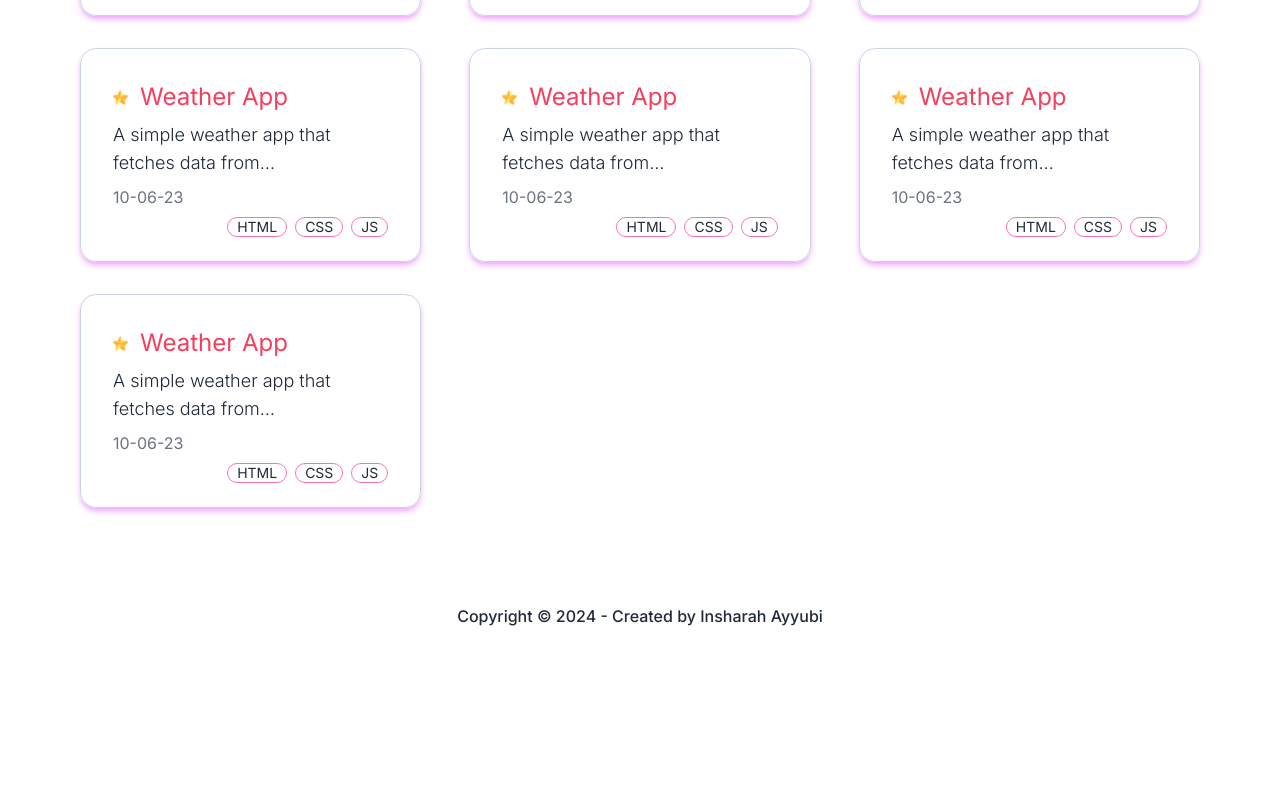
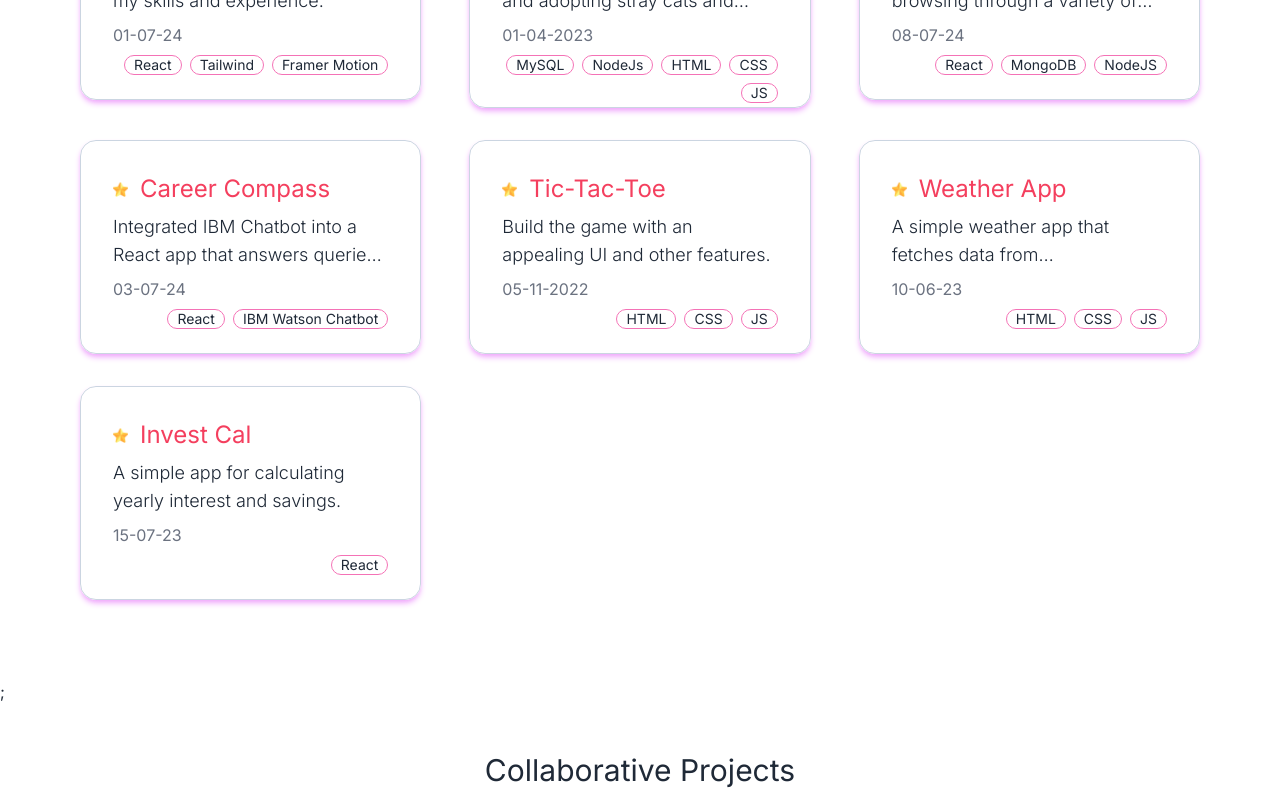
Before and after one commit to insharahAyyubi/portfolio, a React (Vite) app: page /projects in a window 1280 px wide. Shown: the part 840-1640 px from the top of the page. Before the commit the page ends 1484 px from the top, so only its background shows below. Built offline with nearby package versions, Linux system fonts and the light colour scheme.

Commit message:
data updated

```diff
--- a/package.json
+++ b/package.json
@@ -15,7 +15,8 @@
     "react-dom": "^18.3.1",
     "react-icons": "^5.2.1",
     "react-intersection-observer": "^9.13.0",
-    "react-router-dom": "^6.25.1"
+    "react-router-dom": "^6.25.1",
+    "uuid": "^10.0.0"
   },
   "devDependencies": {
     "@types/react": "^18.3.3",
--- a/src/assets/data.js
+++ b/src/assets/data.js
@@ -1,3 +1,5 @@
+import { v4 as uuidv4 } from 'uuid';
+
 const education = [
   {
     institute: "Jamia Millia Islamia",
@@ -107,29 +109,71 @@ const experience = [
       },
     ],
   },
+  {
+    acc_title: "Extracurricular Activities",
+    exp: [
+      {
+        company: "Upwork",
+        position: "Voiceover Artist",
+        duration: "Nov 2021 - Present",
+        location: "Remote",
+        img: "./upwork.png",
+        points: [
+          "▸ Worked with 20+ clients worldwide with a 100% job success rate.",
+          "▸ Completed several voice-over projects for various websites, apps, and YouTube.",
+        ],
+      },
+    ],
+  },
 ];
 
-const projects = [
+const personal_projects = [
   {
-    id: "1",
+    id: uuidv4(),
     title: "Portfolio",
     description: "A personal website showcasing my skills and experience.",
     tech: ["React", "Tailwind", "Framer Motion"],
     created: "01-07-24",
-    link: "https://github.com/insharahAyyubi",
+    link: "https://github.com/insharahAyyubi/portfolio",
   },
   {
-    id: "2",
-    title: "Weather App",
+    id: uuidv4(),
+    title: "Petlify",
     description:
-      "A simple weather app that fetches data from OpenWeatherMap API.",
+      "A full stack project for browsing and adopting stray cats and dogs seamlessly.",
+    tech: ["MySQL", "NodeJs", "HTML", "CSS", "JS"],
+    created: "01-04-2023",
+    link: "https://github.com/insharahAyyubi/petAdoption",
+  },
+  {
+    id: uuidv4(),
+    title: "Book Store",
+    description:
+      "A MERN Stack project for browsing through a variety of books.",
+    tech: ["React", "MongoDB", "NodeJS"],
+    created: "08-07-24",
+    link: "https://github.com/insharahAyyubi/Book-Store",
+  },
+  {
+    id: uuidv4(),
+    title: "Career Compass",
+    description:
+      "Integrated IBM Chatbot into a React app that answers queries regarding career choices.",
+    tech: ["React", "IBM Watson Chatbot"],
+    created: "03-07-24",
+    link: "https://github.com/insharahAyyubi/ibm_chatbot",
+  },
+  {
+    id: uuidv4(),
+    title: "Tic-Tac-Toe",
+    description:
+      "Build the game with an appealing UI and other features.",
     tech: ["HTML", "CSS", "JS"],
-    created: "10-06-23",
-    link: "https://github.com/insharahAyyubi",
+    created: "05-11-2022",
+    link: "https://github.com/insharahAyyubi/tic_tac_toe",
   },
-
   {
-    id: "2",
+    id: uuidv4(),
     title: "Weather App",
     description:
       "A simple weather app that fetches data from OpenWeatherMap API.",
@@ -138,40 +182,52 @@ const projects = [
     link: "https://github.com/insharahAyyubi",
   },
   {
-    id: "2",
-    title: "Weather App",
+    id: uuidv4(),
+    title: "Invest Cal",
     description:
-      "A simple weather app that fetches data from OpenWeatherMap API.",
+      "A simple app for calculating yearly interest and savings.",
+    tech: ["React"],
+    created: "15-07-23",
+    link: "https://github.com/insharahAyyubi/interestCalc",
+  },
+];
+
+const collab_projects = [
+  {
+    id: uuidv4(),
+    title: "Zetpeak",
+    description: "Created the landing page and added animations using Intersection Observer API.",
     tech: ["HTML", "CSS", "JS"],
-    created: "10-06-23",
-    link: "https://github.com/insharahAyyubi",
+    created: "06-06-23",
+    link: "https://github.com/insharahAyyubi/Zetpeak_Website",
   },
   {
-    id: "2",
-    title: "Weather App",
+    id: uuidv4(),
+    title: "Computer Engg. Website",
     description:
-      "A simple weather app that fetches data from OpenWeatherMap API.",
-    tech: ["HTML", "CSS", "JS"],
-    created: "10-06-23",
-    link: "https://github.com/insharahAyyubi",
+      "Build the placement and developer pages, with appealing UI.",
+    tech: ["React"],
+    created: "03-11-2023",
+    link: "https://github.com/insharahAyyubi/comp-engg",
   },
   {
-    id: "2",
-    title: "Weather App",
+    id: uuidv4(),
+    title: "RCA Website",
     description:
-      "A simple weather app that fetches data from OpenWeatherMap API.",
-    tech: ["HTML", "CSS", "JS"],
-    created: "10-06-23",
-    link: "https://github.com/insharahAyyubi",
+      "Build the frontend of the website, for a coaching academy.",
+    tech: ["React"],
+    created: "25-07-23",
+    link: "https://github.com/RCA-JMI/frontend",
   },
   {
-    id: "2",
-    title: "Weather App",
+    id: uuidv4(),
+    title: "MyExpense",
     description:
-      "A simple weather app that fetches data from OpenWeatherMap API. A simple weather app that fetches data from OpenWeatherMap API.",
+      "Buil the landing page of the project with multiple interactive sections.",
     tech: ["HTML", "CSS", "JS"],
-    created: "10-06-23",
-    link: "https://github.com/insharahAyyubi",
+    created: "23-07-2023",
+    link: "https://github.com/insharahAyyubi/GammaSquad",
   },
 ];
-export { education, certificates, experience, projects };
+
+export { education, certificates, experience, personal_projects, collab_projects };
--- a/src/components/Education/Certification.jsx
+++ b/src/components/Education/Certification.jsx
@@ -1,50 +1,64 @@
-import { SiGeeksforgeeks } from "react-icons/si";
-import { SiCredly } from "react-icons/si";
-import { SiCodechef } from "react-icons/si";
+import { SiGeeksforgeeks, SiCredly, SiCodechef } from "react-icons/si";
 import { FaHackerrank } from "react-icons/fa";
+import { motion } from "framer-motion";
 
 const Certification = () => {
+  const hoverEffect = {
+    y: -10,
+    scale: 1.02,
+    transition: { duration: 0.2, ease: "easeInOut" },
+  };
+
   return (
     <div>
       <h1 className="text-4xl text-center mt-28 h-full mx-2">
         Profiles & Certifications
       </h1>
       <div className="flex flex-wrap items-center justify-center gap-6 m-2 my-16">
-        <a
+        <motion.a
+          whileHover={hoverEffect}
           className="rounded-2xl border-2 border-neutral-400 p-2"
           href="https://www.geeksforgeeks.org/user/frozen7/"
           target="_blank"
         >
           <SiGeeksforgeeks className="text-5xl text-green-700" />
-        </a>
-        <a
+        </motion.a>
+
+        <motion.a
+          whileHover={hoverEffect}
           className="rounded-2xl border-2 border-neutral-400 p-2"
           href="https://www.hackerrank.com/profile/shehlaansari12"
           target="_blank"
         >
           <FaHackerrank className="text-5xl text-green-500" />
-        </a>
-        <a
+        </motion.a>
+
+        <motion.a
+          whileHover={hoverEffect}
           className="rounded-2xl border-2 border-neutral-400 p-2"
           href="https://www.codechef.com/users/frozen_7"
           target="_blank"
         >
           <SiCodechef className="text-5xl text-stone-400" />
-        </a>
-        <a
+        </motion.a>
+
+        <motion.a
+          whileHover={hoverEffect}
           className="rounded-2xl border-2 border-neutral-400 p-2"
           href="https://www.cloudskillsboost.google/public_profiles/3ecf7665-97fd-47db-959c-48c1b57741b1"
           target="_blank"
         >
           <img className="h-[48px]" src="./icons/g_cloud.png" alt="" />
-        </a>
-        <a
+        </motion.a>
+
+        <motion.a
+          whileHover={hoverEffect}
           className="rounded-2xl border-2 border-neutral-400 p-2"
           href="https://www.credly.com/users/insharahayyubi"
           target="_blank"
         >
           <SiCredly className="text-5xl text-orange-500" />
-        </a>
+        </motion.a>
       </div>
     </div>
   );
--- a/src/components/Education/Profiles.jsx
+++ /dev/null
@@ -1,9 +0,0 @@
-import React from "react";
-
-const Profiles = () => {
-  return <div>
-    <h1>Coding Profiles</h1>
-  </div>;
-};
-
-export default Profiles;
--- a/src/components/Home/Hero.jsx
+++ b/src/components/Home/Hero.jsx
@@ -10,12 +10,16 @@ const Hero = () => {
         className="w-full order-2 text-center sm:text-start md:order-1 md:w-1/2 mt-5"
       >
         <div className="space-y-10 p-4 md:p-0 ml-0">
-          <h1 className="text-6xl font-normal mb-4">
+          <motion.h1
+            whileHover={{ x: 12, scale: 1.03}}
+            transition={{ duration: 0.3, ease: "easeInOut" }}
+            className="text-6xl font-normal mb-4"
+          >
             Insharah Ayyubi
             <span className="text-4xl bg-gradient-to-r from-red-400 via-pink-400 to-purple-500 inline-block font-light mt-4 text-transparent bg-clip-text">
               Software Developer
             </span>
-          </h1>
+          </motion.h1>
           <p className="font-light text-2xl text-slate-700 dark:text-slate-100">
             Dedicated to creating seamless, user-friendly applications with a
             blend of creativity and technical prowess. Transforming visions into
--- a/src/components/Home/Skills.jsx
+++ b/src/components/Home/Skills.jsx
@@ -1,4 +1,4 @@
-import React from "react";
+import { motion } from "framer-motion";
 import { RiReactjsFill } from "react-icons/ri";
 import { SiMongodb } from "react-icons/si";
 import { FaNodeJs } from "react-icons/fa";
@@ -8,38 +8,96 @@ import { FaHtml5 } from "react-icons/fa";
 import { FaCss3 } from "react-icons/fa";
 import { IoLogoJavascript } from "react-icons/io5";
 
+const iconVar = (duration) => ({
+  intial: { y: -10 },
+  animate: {
+    y: [8, -8],
+    transition: {
+      duration: duration,
+      ease: "linear",
+      repeat: Infinity,
+      repeatType: "reverse",
+    },
+  },
+});
+
 const Skills = () => {
   return (
     <div className="pb-24">
       <h1 className="text-5xl text-center mb-10">Skills</h1>
       <div className="flex flex-wrap items-center justify-center gap-4 m-2">
-        <div className="rounded-2xl border-2 border-neutral-400 p-2">
+        <motion.div
+          variants={iconVar(2.5)}
+          initial="initial"
+          animate="animate"
+          className="rounded-2xl border-2 border-neutral-400 p-2"
+        >
           <FaHtml5 className="text-5xl text-orange-600" />
-        </div>
-        <div className="rounded-2xl border-2 border-neutral-400 p-2">
-        <FaCss3 className="text-5xl text-blue-600"/>
-        </div>
-        <div className="rounded-2xl border-2 border-neutral-400 p-2">
-        <IoLogoJavascript className="text-5xl bg-black text-yellow-400"/>
-        </div>
-        <div className="rounded-2xl border-2 border-neutral-400 p-2">
+        </motion.div>
+        <motion.div
+          variants={iconVar(5.2)}
+          initial="initial"
+          animate="animate"
+          className="rounded-2xl border-2 border-neutral-400 p-2"
+        >
+          <FaCss3 className="text-5xl text-blue-600" />
+        </motion.div>
+        <motion.div
+          variants={iconVar(3.5)}
+          initial="initial"
+          animate="animate"
+          className="rounded-2xl border-2 border-neutral-400 p-2"
+        >
+          <IoLogoJavascript className="text-5xl bg-black text-yellow-400" />
+        </motion.div>
+        <motion.div
+          variants={iconVar(1.7)}
+          initial="initial"
+          animate="animate"
+          className="rounded-2xl border-2 border-neutral-400 p-2"
+        >
           <RiReactjsFill className="text-5xl text-cyan-400" />
-        </div>
-        <div className="rounded-2xl border-2 border-neutral-400 p-2">
+        </motion.div>
+        <motion.div
+          variants={iconVar(3.7)}
+          initial="initial"
+          animate="animate"
+          className="rounded-2xl border-2 border-neutral-400 p-2"
+        >
           <SiMongodb className="text-5xl text-green-800" />
-        </div>
-        <div className="rounded-2xl border-2 border-neutral-400 p-2">
+        </motion.div>
+        <motion.div
+          variants={iconVar(6)}
+          initial="initial"
+          animate="animate"
+          className="rounded-2xl border-2 border-neutral-400 p-2"
+        >
           <FaNodeJs className="text-5xl text-green-500" />
-        </div>
-        <div className="rounded-2xl border-2 border-neutral-400 p-2">
+        </motion.div>
+        <motion.div
+          variants={iconVar(2.5)}
+          initial="initial"
+          animate="animate"
+          className="rounded-2xl border-2 border-neutral-400 p-2"
+        >
           <FaNpm className="text-5xl text-red-700" />
-        </div>
-        <div className="rounded-2xl border-2 border-neutral-400 p-2">
+        </motion.div>
+        <motion.div
+          variants={iconVar(4.5)}
+          initial="initial"
+          animate="animate"
+          className="rounded-2xl border-2 border-neutral-400 p-2"
+        >
           <GrMysql className="text-5xl text-blue-500" />
-        </div>
-        <div className="rounded-2xl border-2 border-neutral-400 p-2">
+        </motion.div>
+        <motion.div
+          variants={iconVar(1.5)}
+          initial="initial"
+          animate="animate"
+          className="rounded-2xl border-2 border-neutral-400 p-2"
+        >
           <img className="h-[48px]" src="./icons/g_cloud.png" alt="" />
-        </div>
+        </motion.div>
       </div>
     </div>
   );
--- a/src/components/Projects/Projects.jsx
+++ b/src/components/Projects/Projects.jsx
@@ -1,8 +1,8 @@
 import React from "react";
 import Navbar from "../Navbar";
 import Footer from "../Footer";
-import Project_Card from "./Project_Card";
-import { projects } from "../../assets/data";
+import Projects_Section from "./Projects_Section";
+import { personal_projects, collab_projects } from "../../assets/data";
 import { motion } from "framer-motion";
 
 const Projects = () => {
@@ -35,31 +35,8 @@ const Projects = () => {
             </p>
           </motion.div>
         </div>
-        <div className="flex flex-row items-center justify-around mt-24 m-10 md:m-20">
-          <motion.div
-            initial="hidden"
-            animate="visible"
-            variants={{
-              visible: {
-                opacity: 1,
-                transition: { when: "beforeChildren", staggerChildren: 0.3 },
-              },
-              hidden: { opacity: 0 },
-            }}
-            className="grid grid-cols-1 sm:grid-cols-2 lg:grid-cols-3 gap-x-12 gap-y-8"
-          >
-            {projects.map((item) => (
-              <motion.div
-                key={item.id}
-                initial={{ opacity: 0, y: 50 }}
-                whileInView={{ opacity: 1, y: 0 }}
-                transition={{ duration: 0.7, ease: "easeInOut" }}
-              >
-                <Project_Card item={item} />
-              </motion.div>
-            ))}
-          </motion.div>
-        </div>
+        <Projects_Section title="Personal Projects" projects={personal_projects} />;
+        <Projects_Section title="Collaborative Projects" projects={collab_projects} />;
       </div>
       <Footer />
     </div>
--- /dev/null
+++ b/src/components/Projects/Projects_Section.jsx
@@ -0,0 +1,37 @@
+import { motion } from "framer-motion";
+import Project_Card from "./Project_Card"; // Adjust the import based on your file structure
+
+const Projects_Section = ({ title, projects }) => {
+  return (
+    <div>
+      <h1 className="text-3xl text-center mt-12 mx-4">{title}</h1>
+      <div className="flex flex-row items-center justify-around mt-24 m-10 md:m-20">
+        <motion.div
+          initial="hidden"
+          animate="visible"
+          variants={{
+            visible: {
+              opacity: 1,
+              transition: { when: "beforeChildren", staggerChildren: 0.3 },
+            },
+            hidden: { opacity: 0 },
+          }}
+          className="grid grid-cols-1 sm:grid-cols-2 lg:grid-cols-3 gap-x-12 gap-y-8"
+        >
+          {projects.map((item) => (
+            <motion.div
+              key={item.id}
+              initial={{ opacity: 0, y: 50 }}
+              whileInView={{ opacity: 1, y: 0 }}
+              transition={{ duration: 0.7, ease: "easeInOut" }}
+            >
+              <Project_Card item={item} />
+            </motion.div>
+          ))}
+        </motion.div>
+      </div>
+    </div>
+  );
+};
+
+export default Projects_Section;
```
Also changed, not shown: public/upwork.png (added), 1 other file (tests, documents, lock files or other folders).
